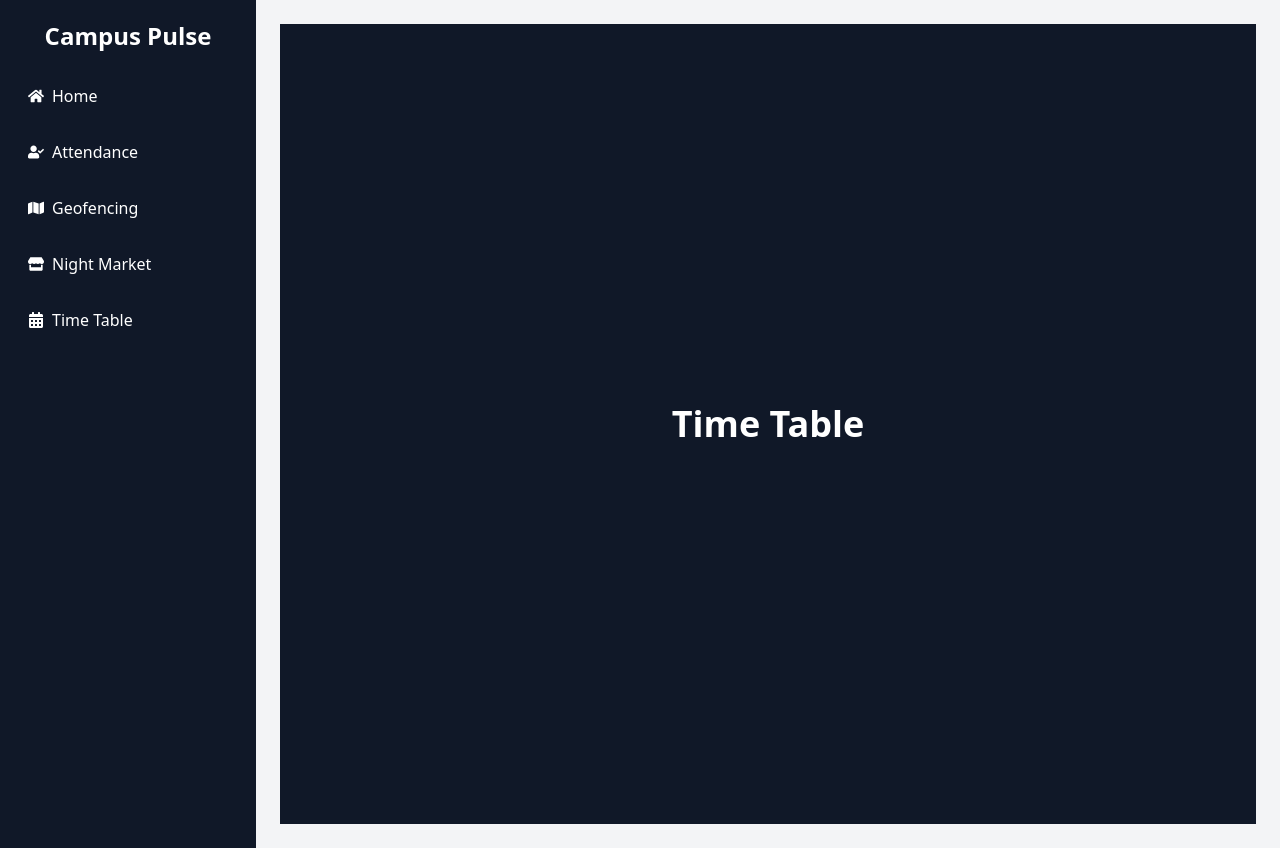
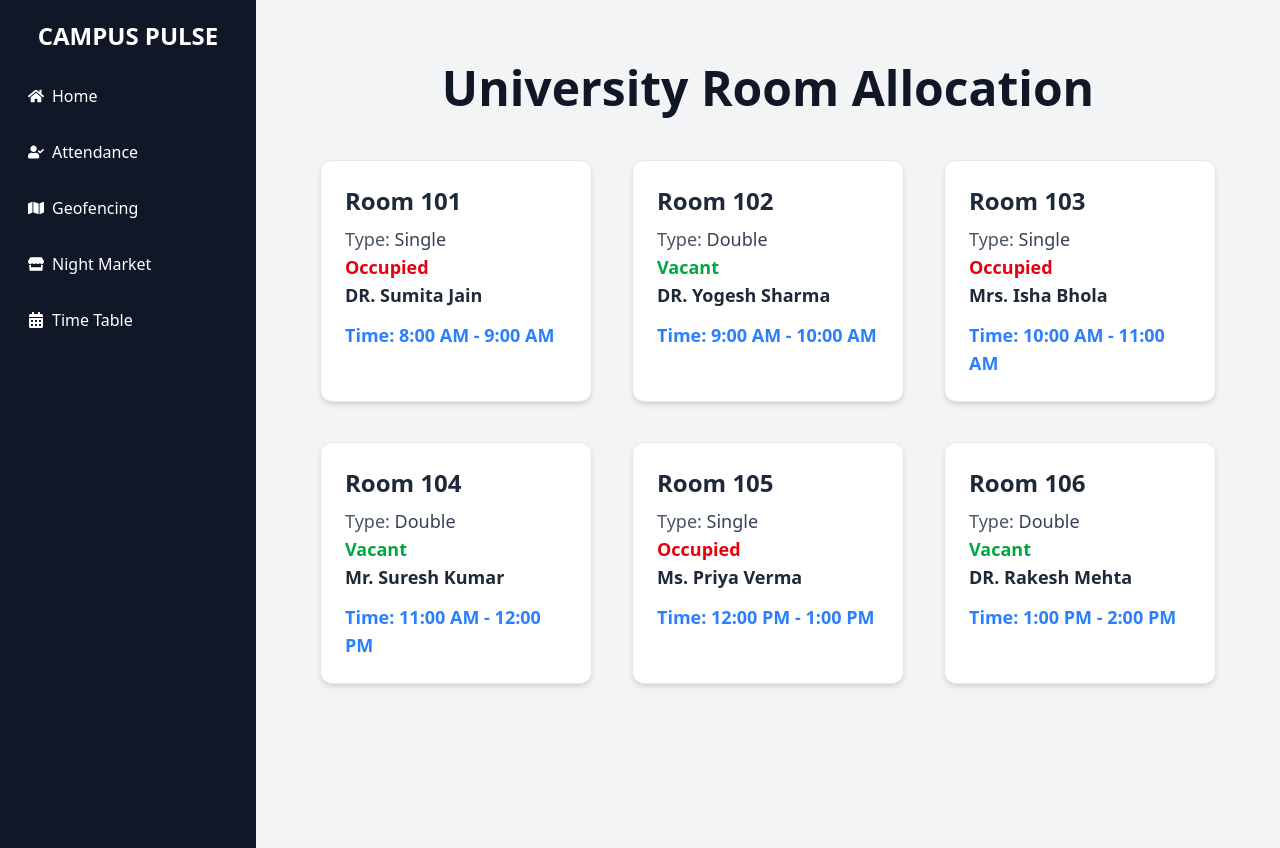
Before and after one commit to ParthAhuja4/CAMPUS-AI, a React (Vite) app in the folder FRONTEND/: page /timetable in a window 1280 px wide. Built offline with nearby package versions, Linux system fonts and the light colour scheme; the HTML template or start-up script is replaced by a standard one.

Commit message:
FINALIZED

```diff
--- a/FRONTEND/src/components/Navbar.jsx
+++ b/FRONTEND/src/components/Navbar.jsx
@@ -15,7 +15,7 @@ import {
 function Navbar() {
   return (
     <nav className="w-64 min-h-screen bg-gray-900 text-white p-5 flex flex-col">
-      <h1 className="text-2xl font-bold mb-6 text-center">Campus Pulse</h1>
+      <h1 className="text-2xl font-bold mb-6 text-center">CAMPUS PULSE</h1>
       <ul className="space-y-4">
         <li>
           <Link
--- a/FRONTEND/src/pages/Geofencing.jsx
+++ b/FRONTEND/src/pages/Geofencing.jsx
@@ -10,7 +10,7 @@ function Geofencing() {
       coordinates: [
         [28.679206706142132, 77.26100582675096], // Entry point
         [28.679197293515305, 77.26099509791594], // Exit point
-        [28.679210000000000, 77.26098500000000], // Additional point to form a polygon
+        [28.67921, 77.260985], // Additional point to form a polygon
       ],
     },
     {
@@ -18,45 +18,45 @@ function Geofencing() {
       coordinates: [
         [28.678495667350244, 77.26138725684625], // Entry point
         [28.678429778497495, 77.26108819056988], // Exit point
-        [28.678450000000000, 77.26120000000000],
+        [28.67845, 77.2612],
       ],
     },
     {
       name: "Canteen",
       coordinates: [
-        [28.678800, 77.261600],
-        [28.678850, 77.261650],
-        [28.678820, 77.261550],
+        [28.6788, 77.2616],
+        [28.67885, 77.26165],
+        [28.67882, 77.26155],
       ],
     },
     {
       name: "Main Ground",
       coordinates: [
-        [28.678300, 77.262000],
-        [28.678350, 77.262050],
-        [28.678320, 77.261950],
+        [28.6783, 77.262],
+        [28.67835, 77.26205],
+        [28.67832, 77.26195],
       ],
     },
     {
       name: "Football Ground",
       coordinates: [
-        [28.678000, 77.262500],
-        [28.678050, 77.262550],
-        [28.678020, 77.262450],
+        [28.678, 77.2625],
+        [28.67805, 77.26255],
+        [28.67802, 77.26245],
       ],
     },
     {
       name: "Parking Area",
       coordinates: [
-        [28.677800, 77.260900],
-        [28.677850, 77.260950],
-        [28.677820, 77.260850],
+        [28.6778, 77.2609],
+        [28.67785, 77.26095],
+        [28.67782, 77.26085],
       ],
     },
   ];
 
   const [userPosition, setUserPosition] = useState(null);
-  const [currentBlock, setCurrentBlock] = useState("Inside Block 2");
+  const [currentBlock, setCurrentBlock] = useState("Inside IT block");
 
   // Function to check if the user is inside a polygon
   const isInsidePolygon = (point, polygon) => {
@@ -69,8 +69,7 @@ function Geofencing() {
       let xj = polygon[j][0],
         yj = polygon[j][1];
       let intersect =
-        yi > y !== yj > y &&
-        x < ((xj - xi) * (y - yi)) / (yj - yi) + xi;
+        yi > y !== yj > y && x < ((xj - xi) * (y - yi)) / (yj - yi) + xi;
       if (intersect) inside = !inside;
     }
     return inside;
--- a/FRONTEND/src/pages/Home.jsx
+++ b/FRONTEND/src/pages/Home.jsx
@@ -5,7 +5,9 @@ import { motion } from "framer-motion";
 function Home() {
   return (
     <div className="flex flex-col items-center justify-center min-h-screen text-center">
-      <h1 className="text-4xl font-bold text-gray-900">Welcome to Campus Pulse</h1>
+      <h1 className="text-4xl font-bold text-gray-900">
+        Welcome to CAMPUS PULSE
+      </h1>
       <p className="mt-4 text-gray-600 text-lg">
         Explore campus features from the sidebar
       </p>
@@ -29,7 +31,6 @@ function Home() {
           <h3 className="text-xl font-semibold">Campus Map</h3>
           <p className="text-gray-500 mt-2">Navigate the campus efficiently.</p>
         </motion.div>
-
       </div>
     </div>
   );
--- a/FRONTEND/src/pages/TimeTable.jsx
+++ b/FRONTEND/src/pages/TimeTable.jsx
@@ -1,8 +1,85 @@
-function TimeTable() {
-    return (
-      <div className="flex items-center justify-center min-h-screen bg-gray-900 text-white">
-        <h1 className="text-4xl font-bold">Time Table</h1>
+export default function RoomAllocation() {
+  const rooms = [
+    {
+      id: 101,
+      occupant: "DR. Sumita Jain",
+      type: "Single",
+      status: "Occupied",
+      time: "8:00 AM - 9:00 AM",
+    },
+    {
+      id: 102,
+      occupant: "DR. Yogesh Sharma",
+      type: "Double",
+      status: "Vacant",
+      time: "9:00 AM - 10:00 AM",
+    },
+    {
+      id: 103,
+      occupant: "Mrs. Isha Bhola",
+      type: "Single",
+      status: "Occupied",
+      time: "10:00 AM - 11:00 AM",
+    },
+    {
+      id: 104,
+      occupant: "Mr. Suresh Kumar",
+      type: "Double",
+      status: "Vacant",
+      time: "11:00 AM - 12:00 PM",
+    },
+    {
+      id: 105,
+      occupant: "Ms. Priya Verma",
+      type: "Single",
+      status: "Occupied",
+      time: "12:00 PM - 1:00 PM",
+    },
+    {
+      id: 106,
+      occupant: "DR. Rakesh Mehta",
+      type: "Double",
+      status: "Vacant",
+      time: "1:00 PM - 2:00 PM",
+    },
+  ];
+
+  return (
+    <div className="p-10 bg-gray-100 min-h-screen flex flex-col items-center">
+      <h1 className="text-5xl font-bold text-gray-900 mb-12">
+        University Room Allocation
+      </h1>
+      <div className="grid grid-cols-1 md:grid-cols-2 lg:grid-cols-3 gap-10 w-full max-w-6xl">
+        {rooms.map((room) => (
+          <div
+            key={room.id}
+            className="p-6 bg-white shadow-md rounded-xl border border-gray-200 transform hover:scale-105 transition-all duration-300 ease-in-out hover:shadow-2xl"
+          >
+            <h2 className="text-2xl font-semibold text-gray-800 mb-2">
+              Room {room.id}
+            </h2>
+            <p className="text-gray-600 text-lg">
+              Type:{" "}
+              <span className="font-medium text-gray-700">{room.type}</span>
+            </p>
+            <p
+              className={
+                room.status === "Occupied"
+                  ? "text-red-600 font-bold text-lg"
+                  : "text-green-600 font-bold text-lg"
+              }
+            >
+              {room.status}
+            </p>
+            <p className="text-gray-800 font-semibold text-lg">
+              {room.occupant}
+            </p>
+            <p className="text-blue-500 font-semibold text-lg mt-3">
+              Time: {room.time}
+            </p>
+          </div>
+        ))}
       </div>
-    );
-  }
-  export default TimeTable;
+    </div>
+  );
+}
```
Also changed, not shown: FRONTEND/src/pages/NightMarket.jsx (+76 -17 lines), 2 other files (tests, documents, lock files or other folders).
